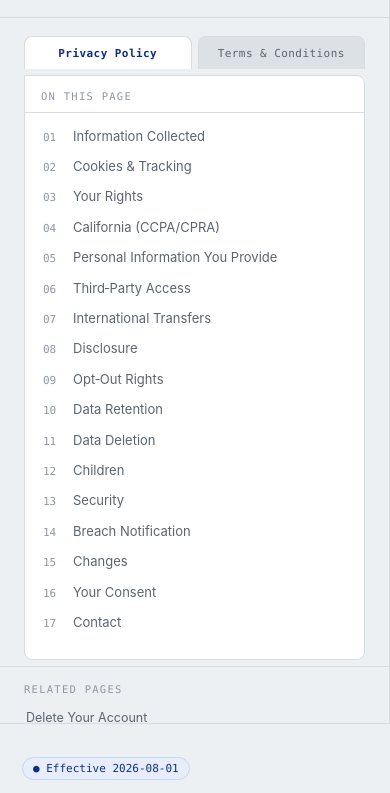
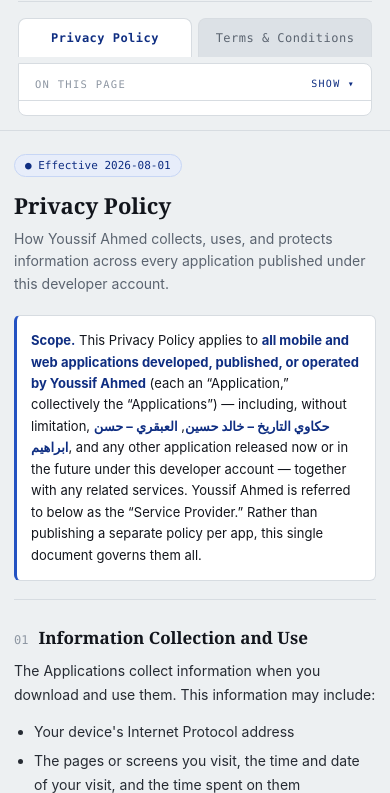
Before and after one commit to Youssifahmed12/site, a plain HTML site: page index.html in a window 390 px wide. Shown: the part 120-913 px from the top of the page. Drawn offline with Linux system fonts and the light colour scheme.

Commit message:
Refactor responsive styles and index toggle functionality

```diff
--- a/index.html
+++ b/index.html
@@ -37,10 +37,6 @@
     max-width:1200px;
     margin:0 auto;
     min-height:100vh;
-  }
-  @media (max-width:860px){
-    .shell{grid-template-columns:1fr;}
-    .rail{position:static; height:auto; border-right:none; border-bottom:1px solid var(--line);}
   }
 
   /* ---------- left rail: filing-cabinet metaphor ---------- */
@@ -121,7 +117,6 @@
 
   /* ---------- main content ---------- */
   main{ padding:48px 56px 100px; max-width:760px; }
-  @media (max-width:860px){ main{ padding:32px 22px 80px; } }
 
   .doc-panel{ display:none; }
   .doc-panel.active{ display:block; }
@@ -170,6 +165,46 @@
   }
 
   .foot-note{ margin-top:44px; font-size:12px; color:var(--faint); line-height:1.7; }
+
+  /* ---------- mobile / small screens ---------- */
+  .mobile-toc{ display:none; }
+
+  @media (max-width:860px){
+    .shell{ grid-template-columns:1fr; }
+    .rail{
+      position:static; height:auto; border-right:none; border-bottom:1px solid var(--line);
+      padding:18px 18px 14px; overflow-y:visible;
+    }
+    .brand{ padding:0 0 14px; margin-bottom:14px; }
+    .doc-tabs{
+      padding:0; position:sticky; top:0; background:var(--bg); z-index:5; padding-top:2px;
+    }
+    .doc-tab{ padding:12px 4px; font-size:12px; }
+    /* Long section index & footer meta are desktop wayfinding — collapse them
+       on phones so people land on real content immediately instead of
+       scrolling past a wall of links first. */
+    .index-wrap{ margin:0; }
+    nav.index{ display:none; }
+    .index-title{ cursor:pointer; display:flex; align-items:center; justify-content:space-between; }
+    .index-title::after{ content:"Show ▾"; font-size:10px; color:var(--accent-ink); }
+    .index-wrap.open nav.index{ display:block; }
+    .index-wrap.open .index-title::after{ content:"Hide ▴"; }
+    .related-mini, .rail-foot{ display:none; }
+
+    main{ padding:28px 18px 70px; max-width:100%; }
+    .doc-head{ margin-bottom:26px; padding-bottom:18px; }
+    .doc-head h2{ font-size:clamp(24px, 7vw, 30px); }
+    .doc-head .sub{ font-size:14px; max-width:none; }
+    .scope-card{ padding:14px; font-size:13px; }
+    section.clause h3{ font-size:17px; }
+    section.clause p, section.clause li{ font-size:14px; }
+    .contact-card{ padding:18px 16px; }
+  }
+
+  @media (max-width:420px){
+    main{ padding:22px 14px 60px; }
+    .doc-head h2{ font-size:22px; }
+  }
 </style>
 </head>
 <body>
@@ -189,8 +224,8 @@
       <div class="doc-tab" data-doc="terms" onclick="switchDoc('terms')">Terms &amp; Conditions</div>
     </div>
 
-    <div class="index-wrap">
-      <p class="index-title">On this page</p>
+    <div class="index-wrap" id="index-wrap">
+      <p class="index-title" onclick="toggleIndex()">On this page</p>
       <nav class="index" id="index-privacy">
         <a class="n" href="#p-collection"><span class="n">01</span>Information Collected</a>
         <a href="#p-cookies"><span class="n">02</span>Cookies &amp; Tracking</a>
@@ -510,6 +545,10 @@
     window.scrollTo({top:0, behavior:'instant' in window ? 'instant' : 'auto'});
   }
 
+  function toggleIndex(){
+    document.getElementById('index-wrap').classList.toggle('open');
+  }
+
   // highlight current section on scroll, per active document
   (function(){
     var main = document.querySelector('main');
```
